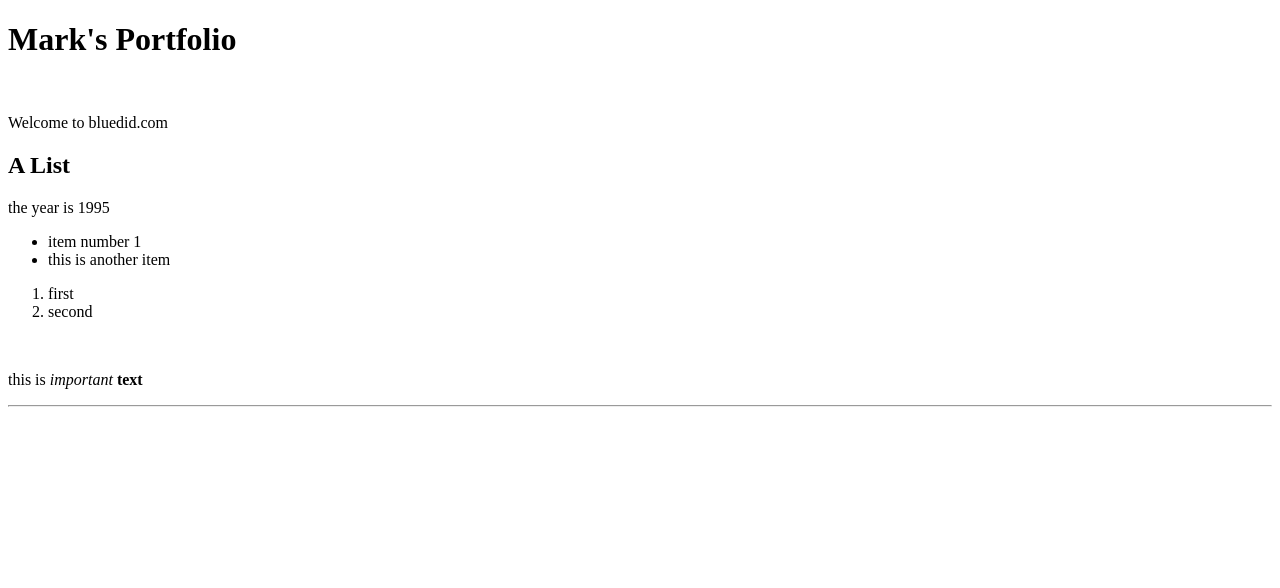
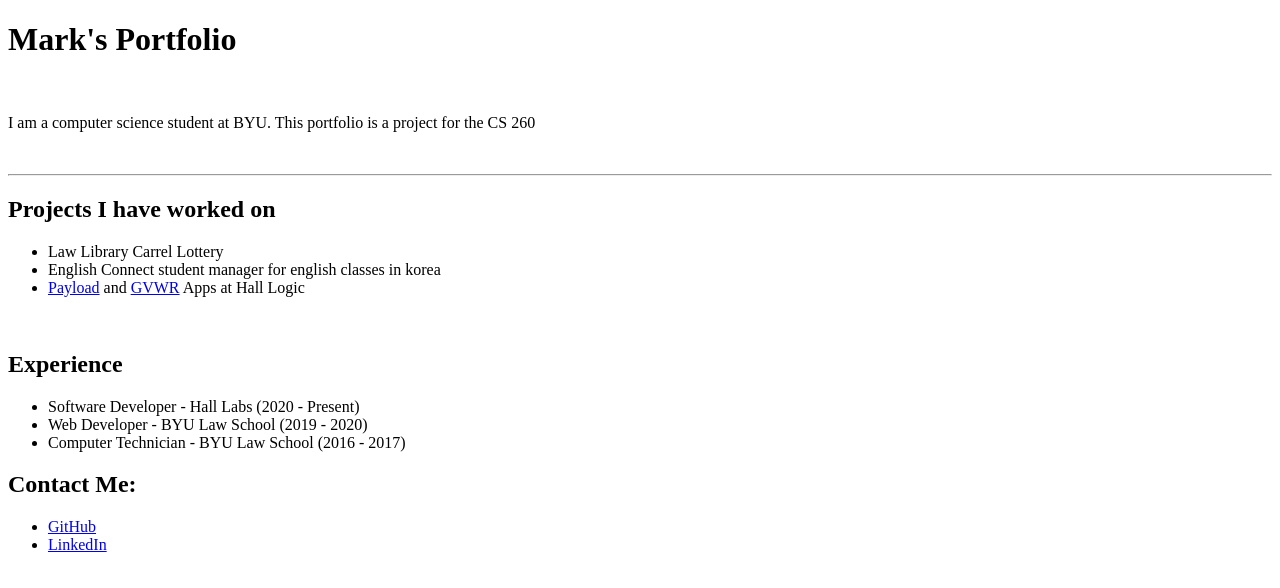
Before and after one commit to markdid/CS260-portfolio, a plain HTML site: page index.html in a window 1280 px wide. Drawn offline with Linux system fonts and the light colour scheme.

Commit message:
portfolio experience and contact

```diff
--- a/index.html
+++ b/index.html
@@ -9,24 +9,34 @@
 <body>
     <h1>Mark's Portfolio</h1>
     <br>
-    <p>Welcome to bluedid.com</p>
-
-    <h2>A List</h2>
-
-    <p>the year is 1995</p>
-
+    <p>I am a computer science student at BYU. This portfolio is a project for the CS 260</p>
+    <br>
+    <hr />
+    <h2>Projects I have worked on</h2>
     <ul>
-        <li>item number 1</li>
-        <li>this is another item</li>
+        <li>Law Library Carrel Lottery</li>
+        <li>English Connect student manager for english classes in korea</li>
+        <li><a href='https://play.google.com/store/apps/details?id=com.halllogic.payload'>Payload</a>
+            and <a href='https://play.google.com/store/apps/details?id=com.halllogic.android.towratings'>GVWR</a> Apps
+            at Hall Logic</li>
     </ul>
 
-    <ol>
-        <li>first</li>
-        <li>second</li>
-    </ol>
     <br>
-    <p>this is <em>important</em> <b>text</b></p>
-    <hr />
+
+    <h2>Experience</h2>
+    <ul>
+        <li>Software Developer - Hall Labs (2020 - Present)</li>
+        <li>Web Developer - BYU Law School (2019 - 2020)</li>
+        <li>Computer Technician - BYU Law School (2016 - 2017)</li>
+    </ul>
+
+    <h2>Contact Me:</h2>
+    <ul>
+        <li><a href="https://github.com/markdid">GitHub</a> </li>
+        <li><a href="www.linkedin.com/in/mark-larsen-1b569b186">LinkedIn</a> </li>
+    </ul>
+
+
 </body>
 
 </html>
```
